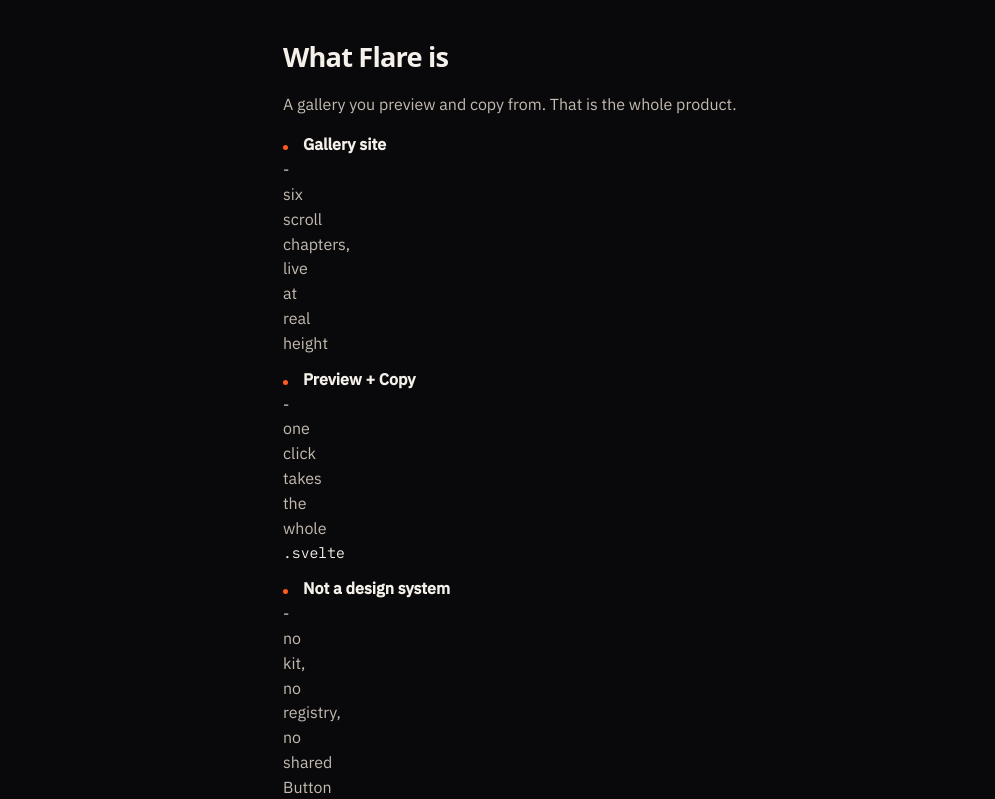
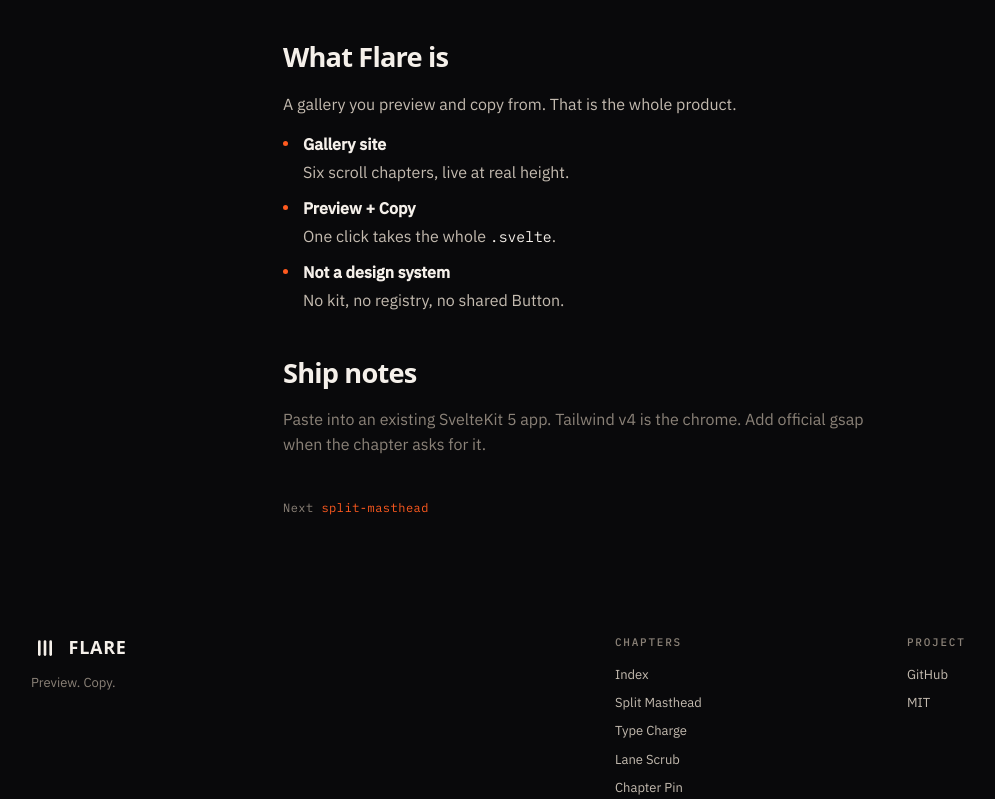
Before and after one commit to KevinBermudezC/flare, a SvelteKit app: page /chapters in a window 1280 px wide. Shown: the part 721-1520 px from the top of the page, without its empty margins (49-1044 px from the left). Built offline with nearby package versions, Linux system fonts and the light colour scheme; a web font is replaced by a local one.

Commit message:
Fix What Flare is bullets wrapping one word per line
Put title and body in one content cell so the ember dot no longer steals the copy into a 0.5rem column.

Co-authored-by: Kevin Daniel Bermudez Calderon <KevinBermudezC@users.noreply.github.com>

```diff
--- a/src/routes/chapters/+page.svelte
+++ b/src/routes/chapters/+page.svelte
@@ -70,16 +70,25 @@
 				<p class="mission-lede">A gallery you preview and copy from. That is the whole product.</p>
 				<ul>
 					<li>
-						<strong>Gallery site</strong>
-						<span> - six scroll chapters, live at real height</span>
+						<span class="dot" aria-hidden="true"></span>
+						<div class="item">
+							<strong>Gallery site</strong>
+							<p>Six scroll chapters, live at real height.</p>
+						</div>
 					</li>
 					<li>
-						<strong>Preview + Copy</strong>
-						<span> - one click takes the whole <code>.svelte</code></span>
+						<span class="dot" aria-hidden="true"></span>
+						<div class="item">
+							<strong>Preview + Copy</strong>
+							<p>One click takes the whole <code>.svelte</code>.</p>
+						</div>
 					</li>
 					<li>
-						<strong>Not a design system</strong>
-						<span> - no kit, no registry, no shared Button</span>
+						<span class="dot" aria-hidden="true"></span>
+						<div class="item">
+							<strong>Not a design system</strong>
+							<p>No kit, no registry, no shared Button.</p>
+						</div>
 					</li>
 				</ul>
 			</section>
@@ -312,11 +321,10 @@
 		display: grid;
 		grid-template-columns: 0.5rem minmax(0, 1fr);
 		column-gap: 0.75rem;
-		align-items: baseline;
+		align-items: start;
 	}
 
-	.mission li::before {
-		content: '';
+	.mission .dot {
 		width: 5px;
 		height: 5px;
 		margin-top: 0.55rem;
@@ -324,9 +332,19 @@
 		background: var(--color-ember);
 	}
 
+	.mission .item {
+		min-width: 0;
+	}
+
 	.mission strong {
+		display: block;
 		font-weight: 600;
 		color: var(--color-paper);
+	}
+
+	.mission .item p {
+		margin: 0.2rem 0 0;
+		color: #c4bbb0;
 	}
 
 	.notes p {
```
